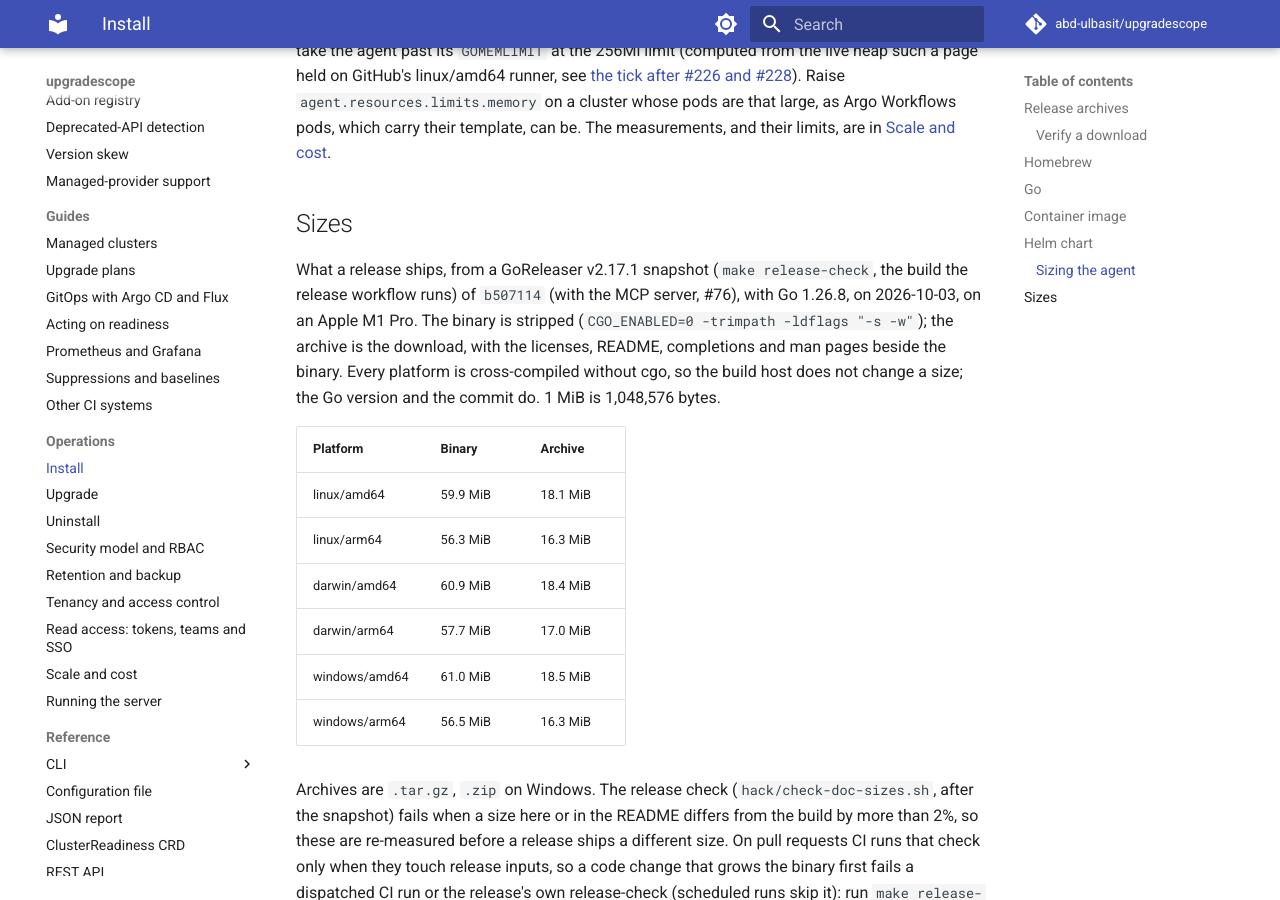
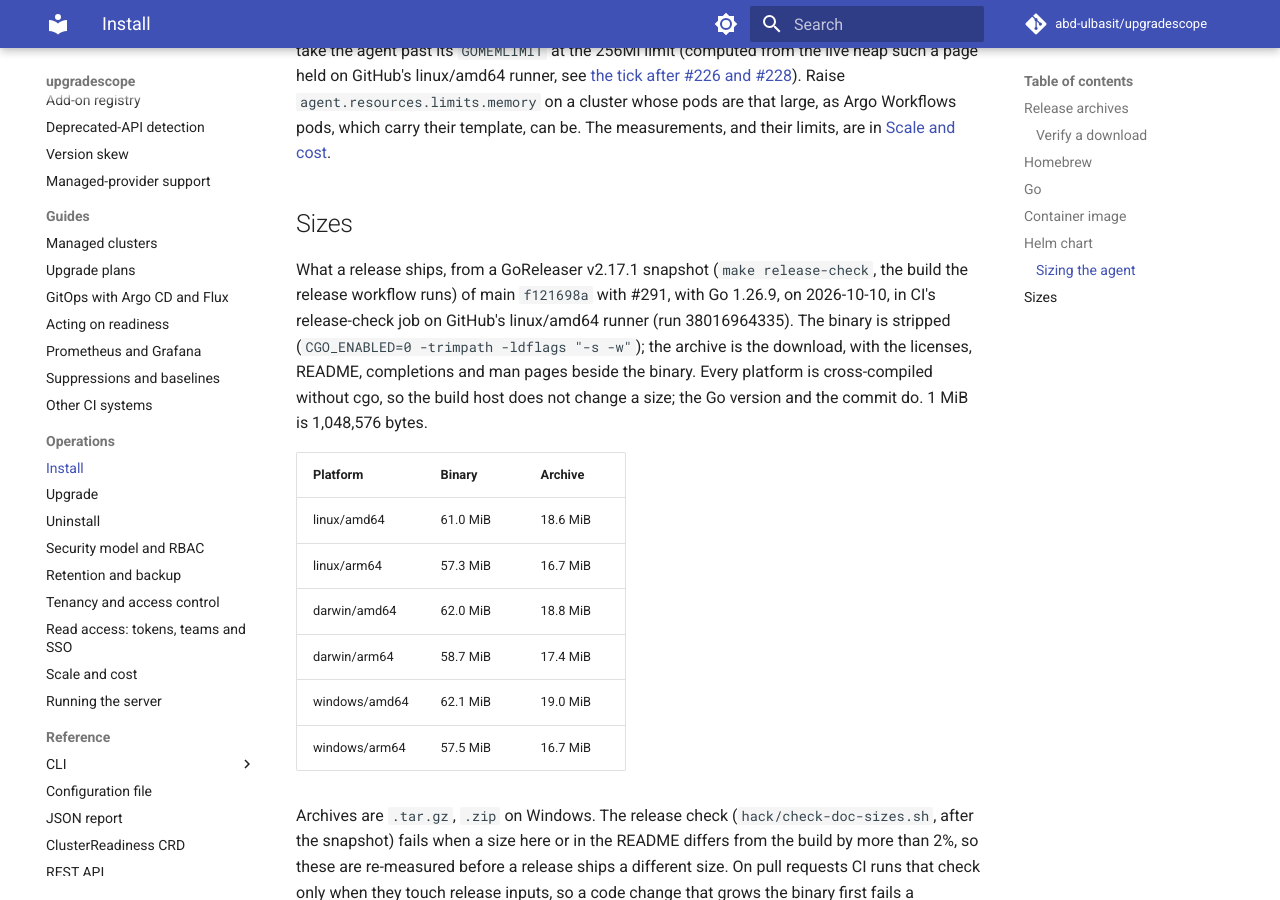
Before and after one commit to abd-ulbasit/upgradescope, an MkDocs documentation site: the page built from docs/operations/install.md, in a window 1280 px wide and 900 px high, scrolled down 3610 px. Built offline with MkDocs 1.6.1 and Material for MkDocs 9.7.7, drawn with Linux system fonts in a browser that asks for light colours; comment, search, counter and statistics services are not loaded.

Commit message:
docs: re-measure the binary and archive sizes from the release build
The archives grew 2.1 to 2.5% past the sizes documented at b507114
(Go 1.26.8), so the release check failed on this PR. The new sizes are
the GoReleaser v2.17.1 snapshot that CI's release-check job built from
main f121698a with this branch (run 38016964335, Go 1.26.9, 2026-10-10).

Refs #290

Co-Authored-By: Claude Fable 5 <noreply@anthropic.com>

```diff
--- a/docs/operations/install.md
+++ b/docs/operations/install.md
@@ -167,8 +167,9 @@ and their limits, are in [Scale and cost](scale.md#cpu-and-the-chart-limit).
 ## Sizes
 
 What a release ships, from a GoReleaser v2.17.1 snapshot (`make
-release-check`, the build the release workflow runs) of `b507114` (with
-the MCP server, #76), with Go 1.26.8, on 2026-10-03, on an Apple M1 Pro.
+release-check`, the build the release workflow runs) of main `f121698a`
+with #291, with Go 1.26.9, on 2026-10-10, in CI's release-check job on
+GitHub's linux/amd64 runner (run 38016964335).
 The binary is stripped
 (`CGO_ENABLED=0 -trimpath -ldflags "-s -w"`); the archive is the download,
 with the licenses, README, completions and man pages beside the binary.
@@ -177,12 +178,12 @@ change a size; the Go version and the commit do. 1 MiB is 1,048,576 bytes.
 
 | Platform | Binary | Archive |
 |---|---|---|
-| linux/amd64 | 59.9 MiB | 18.1 MiB |
-| linux/arm64 | 56.3 MiB | 16.3 MiB |
-| darwin/amd64 | 60.9 MiB | 18.4 MiB |
-| darwin/arm64 | 57.7 MiB | 17.0 MiB |
-| windows/amd64 | 61.0 MiB | 18.5 MiB |
-| windows/arm64 | 56.5 MiB | 16.3 MiB |
+| linux/amd64 | 61.0 MiB | 18.6 MiB |
+| linux/arm64 | 57.3 MiB | 16.7 MiB |
+| darwin/amd64 | 62.0 MiB | 18.8 MiB |
+| darwin/arm64 | 58.7 MiB | 17.4 MiB |
+| windows/amd64 | 62.1 MiB | 19.0 MiB |
+| windows/arm64 | 57.5 MiB | 16.7 MiB |
 
 Archives are `.tar.gz`, `.zip` on Windows. The release check
 (`hack/check-doc-sizes.sh`, after the snapshot) fails when a size here or
```
Also changed, not shown: README.md (+1 -1 lines), docs/claims.md (+1 -1 lines).
